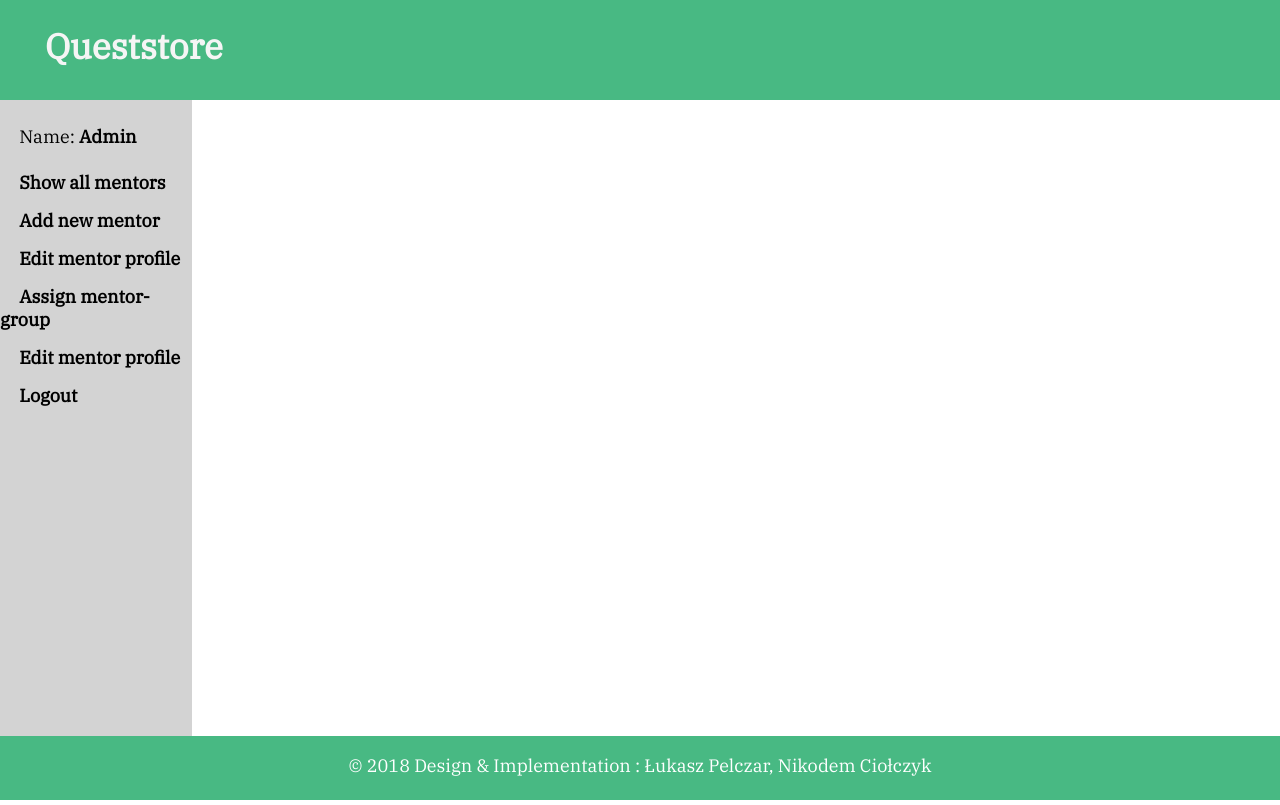
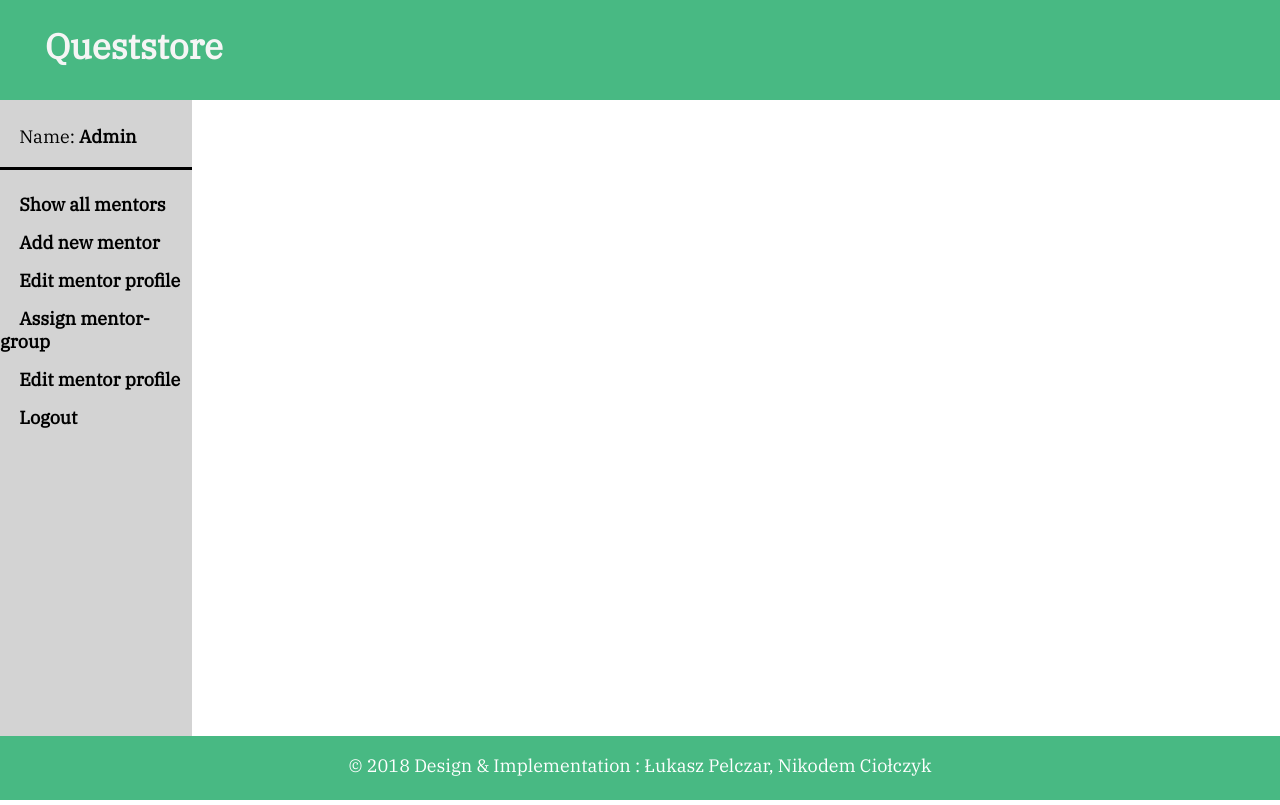
Before and after one commit to lpelczar/Queststore-CMS, a PHP site: page /admin_manager.html in a window 1280 px wide. Shown: the top 805 px of the page. Run offline with PHP 8.4, Linux system fonts and the light colour scheme.

Commit message:
Add border line for name in navi bar

```diff
--- a/css/manager.css
+++ b/css/manager.css
@@ -28,6 +28,8 @@
 #name {
     margin-top: 0;
     padding-left: 10%;
+    padding-bottom: 10%;
+    border-bottom: 3px solid;
 }
 
 ul {
```
